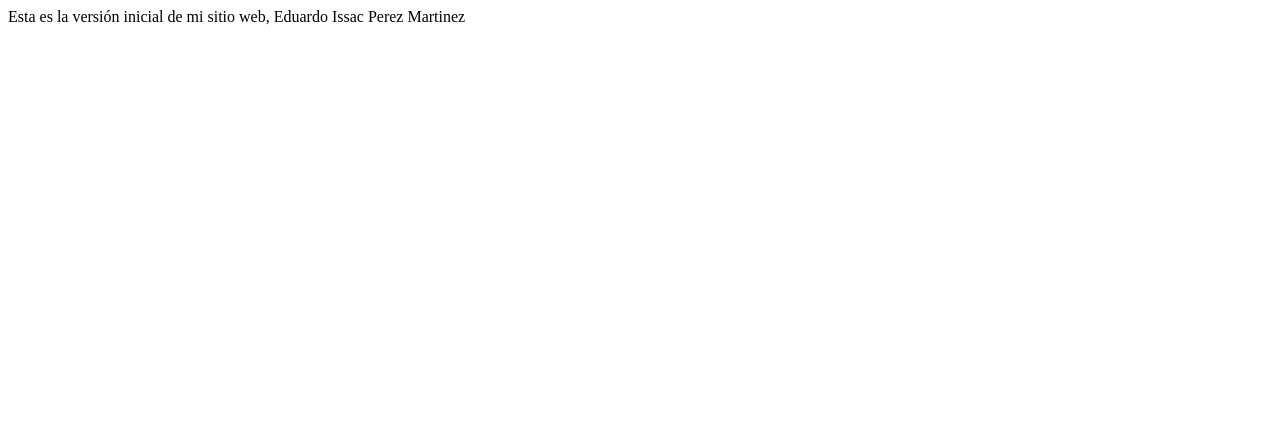
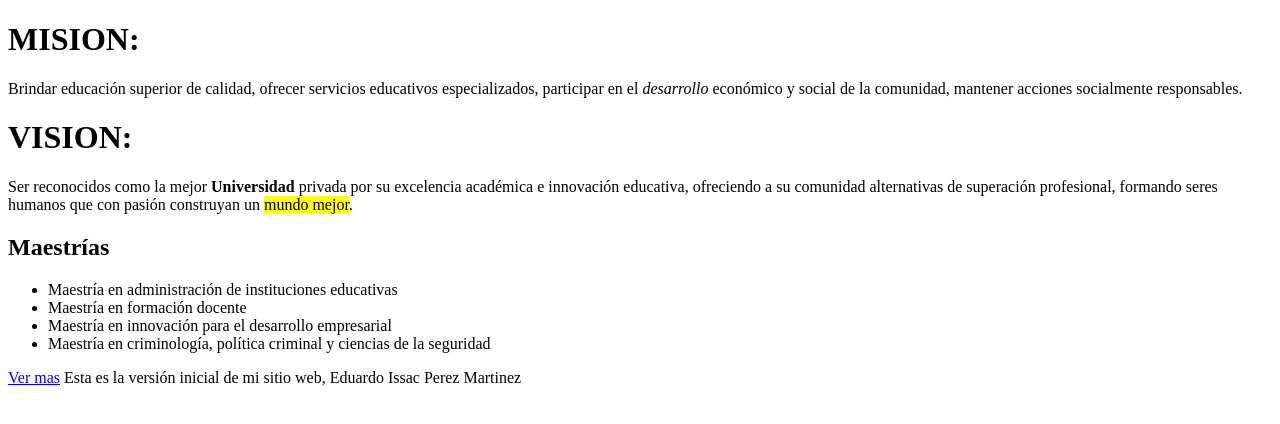
Before and after one commit to 15218024/15218024.github.io, a plain HTML site: page index.html in a window 1280 px wide. Drawn offline with Linux system fonts and the light colour scheme.

Commit message:
Elementos simples HTML5

```diff
--- a/index.html
+++ b/index.html
@@ -1,10 +1,28 @@
 <!doctype html>
 <html lang="en">
     <head>
+<meta name="viewport" content="width=device-width, initial-scale=1">
+<!--link rel="stylesheet" href="https://cdn.jsdelivr.net/npm/bulma@0.8.0/css/bulma.min.css"-->
         <meta charset="utf-8">
-        <title>Mi sitio Web</title>
+        <title>Demo librería CSS</title>
     </head>
     <body>
+<h1>MISION:</h1>
+<p>
+Brindar educación superior de calidad, ofrecer servicios educativos especializados, participar en el <i>desarrollo</i> económico y social de la comunidad, mantener acciones socialmente responsables.
+</p>
+<h1>VISION:</h1>
+<p>
+Ser reconocidos como la mejor <strong>Universidad</strong> privada por su excelencia académica e innovación educativa, ofreciendo a su comunidad alternativas de superación profesional, formando seres humanos que con pasión construyan un <mark>mundo mejor</mark>.
+</p>
+<h2>Maestrías</h2>
+<ul>
+    <li>Maestría en administración de instituciones educativas</li>
+    <li>Maestría en formación docente</li>
+    <li>Maestría en innovación para el desarrollo empresarial</li>
+    <li>Maestría en criminología, política criminal y ciencias de la seguridad</li>
+</ul>
+<a href="https://www.uniceq.edu.mx">Ver mas</a>
         Esta es la versión inicial de mi sitio web, Eduardo Issac Perez Martinez
     </body>
 </html>
```
